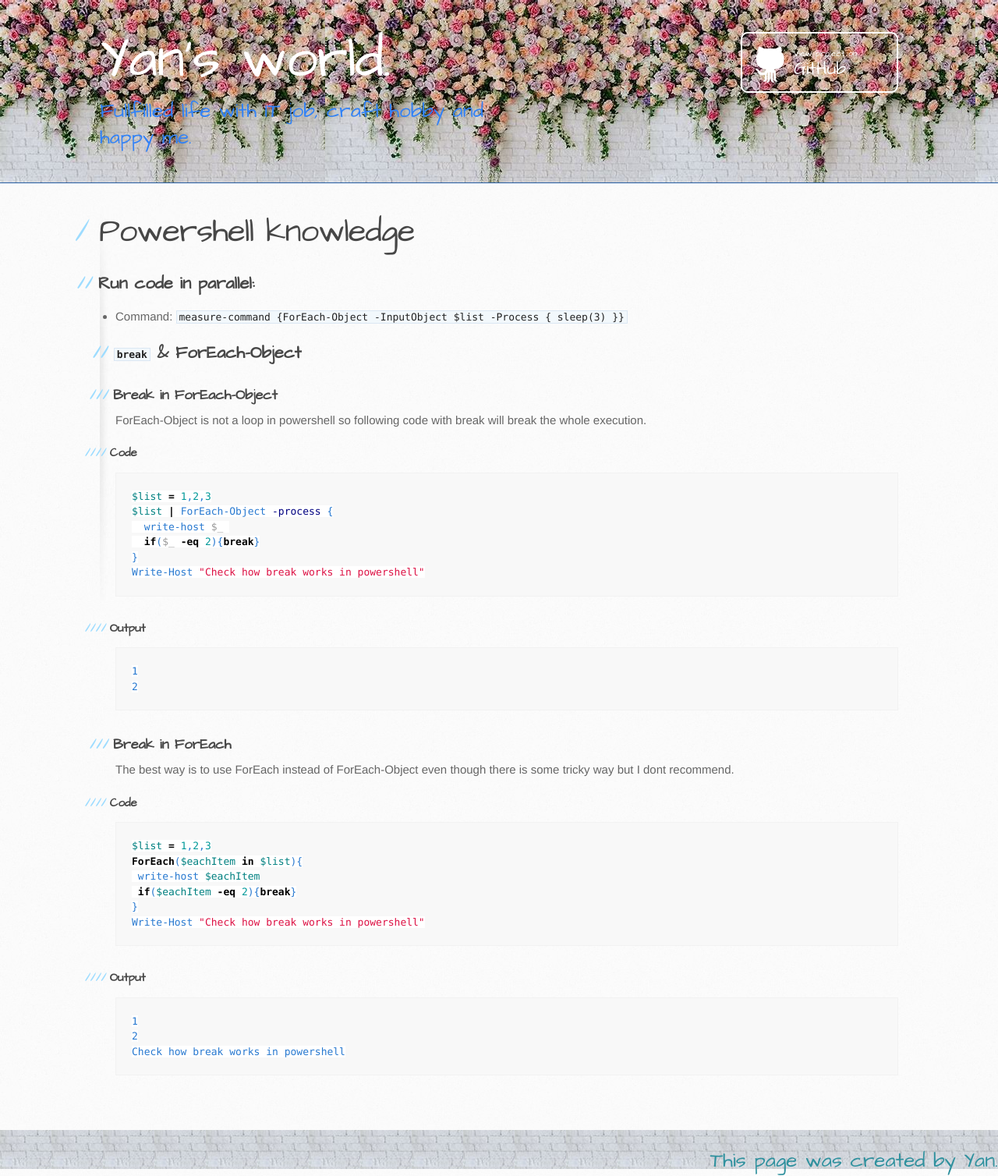
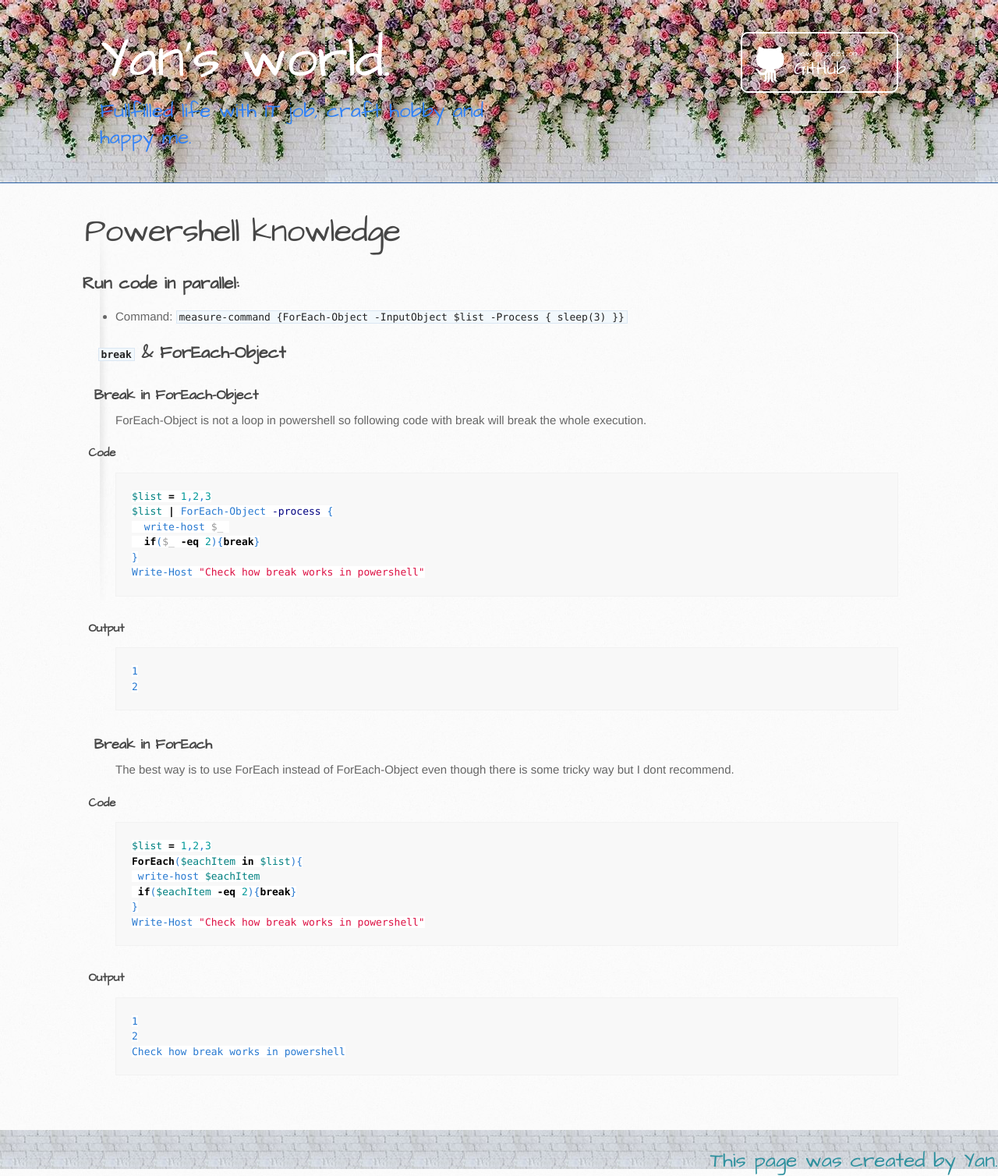
Before and after one commit to itcraftme/itcraftme, a Jekyll site: the page built from docs/it/powershell.md, in a window 1280 px wide. Shown: the whole page at 78% size. Built offline with Jekyll 4.4.1, drawn with Linux system fonts in a browser that asks for light colours; our own code applies the rules of GitHub Pages for plain Markdown files.

Commit message:
Update jekyll-theme-architect.scss

```diff
--- a/_sass/jekyll-theme-architect.scss
+++ b/_sass/jekyll-theme-architect.scss
@@ -202,7 +202,7 @@ form {
   padding-right: 0.3em;
   margin-left: -0.9em;
   color: #9ddcff;
-  content: "/";
+  content: "";
 }
 
 #main-content h2 {
@@ -216,7 +216,7 @@ form {
 #main-content h2:before {
   padding-right: 0.3em;
   margin-left: -1.5em;
-  content: "//";
+  content: "  ";
   color: #9ddcff;
 }
 
@@ -233,7 +233,7 @@ form {
 #main-content h3:before {
   padding-right: 0.3em;
   margin-left: -2em;
-  content: "///";
+  content: "   ";
   color: #9ddcff;
 }
 
@@ -249,7 +249,7 @@ form {
 h4:before {
   padding-right: 0.3em;
   margin-left: -2.8em;
-  content: "////";
+  content: "    ";
   color: #9ddcff;
 }
 
@@ -263,7 +263,7 @@ h4:before {
 h5:before {
   padding-right: 0.3em;
   margin-left: -3.2em;
-  content: "/////";
+  content: "     ";
   color: #9ddcff;
 }
 
@@ -277,7 +277,7 @@ h5:before {
 h6:before {
   padding-right: 0.3em;
   margin-left: -3.7em;
-  content: "//////";
+  content: "      ";
   color: #9ddcff;
 }
 
```
